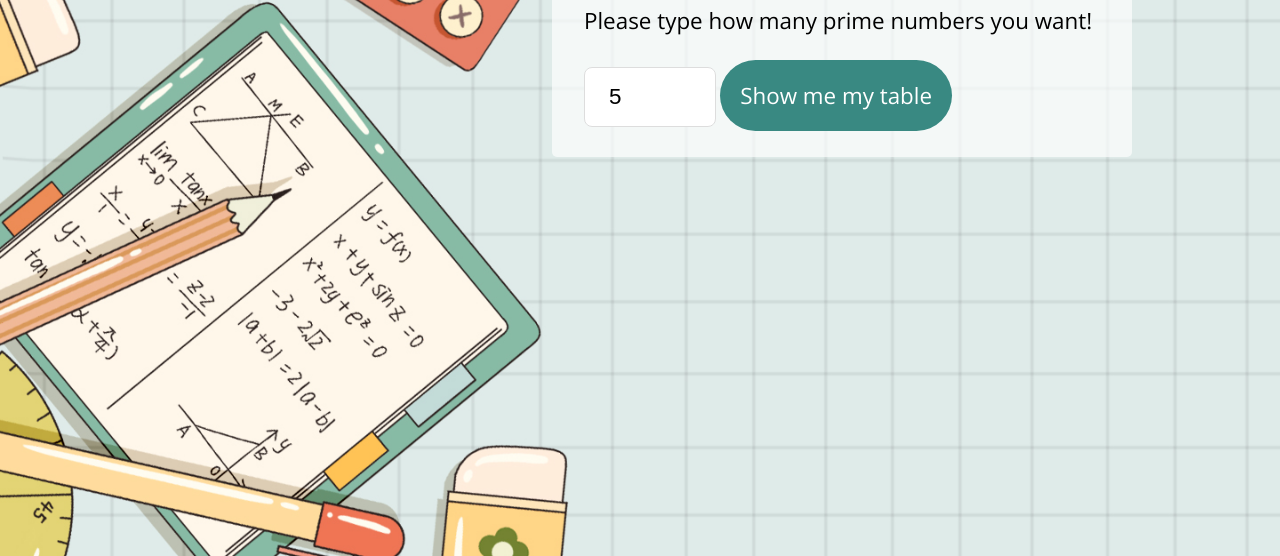
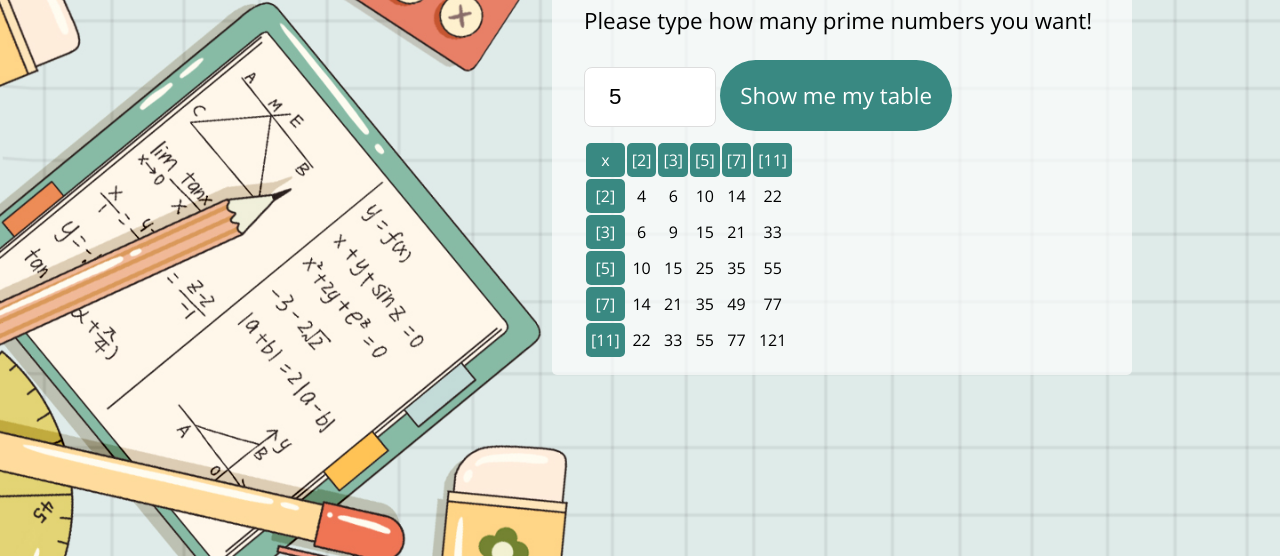
Before and after one commit to aaadriana/fmp-prime-tables, a plain HTML site: page index.html in a window 1280 px wide. Both pictures are taken after typing "5" into the empty fields and a click on the button "Show me my table". Shown: the part 244-800 px from the top of the page. Drawn offline with nearby package versions, Linux system fonts and the light colour scheme.

Commit message:
changed validation, switched to integer check and fixed passing input.value
- input now accepts 1 as a value
- specifically checking that numbers are integers
- input type="number" outputs a string, so parseInt is necessary

```diff
--- a/index.html
+++ b/index.html
@@ -23,7 +23,7 @@
             type="number"
             id="number"
             name="number"
-            min="2"
+            min="1"
             max="100"
             class="input"
           />
--- a/script.js
+++ b/script.js
@@ -5,7 +5,7 @@ input.focus();
 
 // basic prime numbers generator
 function primeGenerator(limit) {
-  if (typeof limit !== "number") return [];
+  if (!Number.isInteger(limit)) return [];
 
   const primeNumbers = [];
 
@@ -40,7 +40,7 @@ function primeGenerator(limit) {
 function renderTable(list) {
   if (!Array.isArray(list)) return "";
   if (!list.length) return "";
-  if (list.some((el) => typeof el !== "number")) return "";
+  if (list.some((el) => !Number.isInteger(el))) return "";
 
   var result = "<table><tr><td class='sticky-column sticky-row'>x</td>";
 
@@ -74,7 +74,7 @@ form.addEventListener("submit", function (e) {
   const t0 = performance.now();
 
   // get the list of generated primes
-  const primeList = primeGenerator(input.value);
+  const primeList = primeGenerator(parseInt(input.value));
 
   // render the table
   const result = renderTable(primeList);
```
